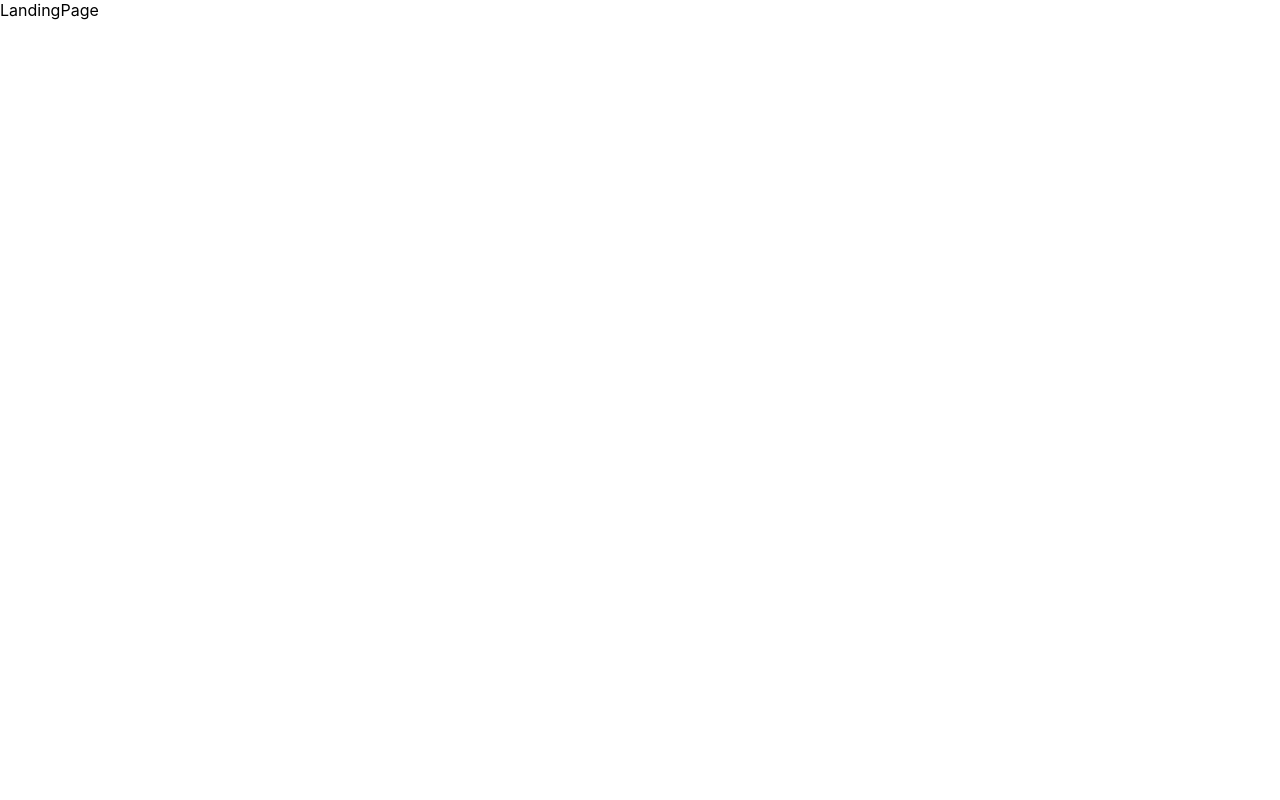
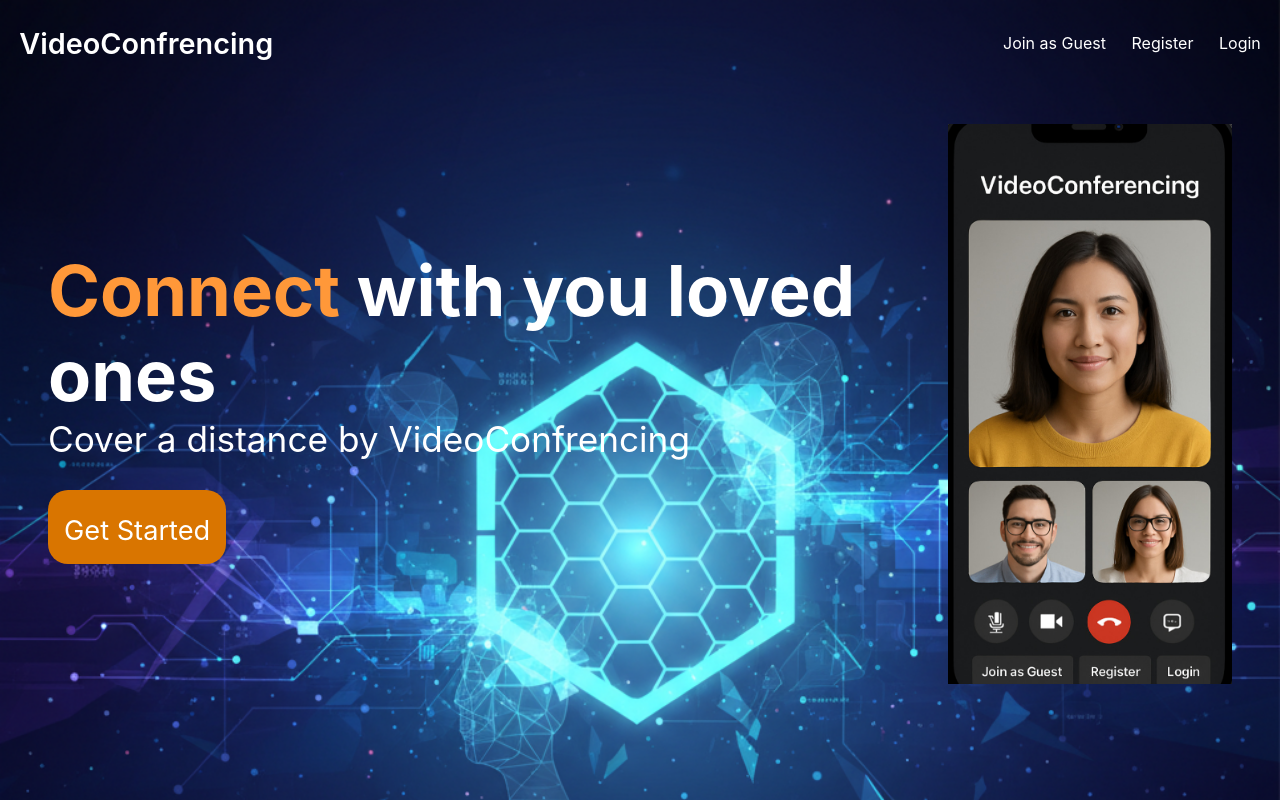
Before and after one commit to SHIVAM-SHRIVASTAVA-1605/VideoConfrencing, a React app in the folder frontend/: page / in a window 1280 px wide. Built offline with nearby package versions, Linux system fonts and the light colour scheme; the HTML template or start-up script is replaced by a standard one.

Commit message:
Creating Landing Page

```diff
--- a/frontend/src/App.css
+++ b/frontend/src/App.css
@@ -0,0 +1,58 @@
+.landingPageContainer {
+  height: 100vh;
+  width: 100vw;
+  background: url("./assets/background.png");
+  background-repeat: no-repeat;
+  background-size: cover;
+}
+
+.landingPageContainer nav {
+    padding-inline: 1.2rem;
+    padding-block: 1.6rem;
+    display: flex;
+    justify-content: space-between;
+    align-items: center;
+}
+
+.landingPageContainer nav h2 {
+    font-size: 1.8rem;
+    font-weight: 600;
+}
+
+.landingPageContainer nav .navlist {
+    display: flex;
+    gap: 1.6rem;
+    cursor: pointer;
+    color: white
+}
+
+.landingMainContainer {
+    display: flex;
+    justify-content: space-between;
+    padding-inline: 3rem;
+    height: 80vh;
+    align-items: center;
+}
+
+.landingMainContainer > div:nth-child(1) {
+    font-size: 2.2rem;
+}
+
+.landingMainContainer > div:nth-child(1) div[role='button'] {
+    background: #D97500;
+    width: fit-content;
+    padding: 1rem;
+    border-radius: 20px;
+    margin-top: 1.9rem;
+}
+
+.landingMainContainer > div:nth-child(1) div[role='button'] a {
+    text-decoration: none;
+    color: white;
+    font-size: 1.7rem;
+}
+
+.landingMainContainer > div:nth-child(2) img {
+    height: 70vh;
+    width: auto;
+}
--- a/frontend/src/pages/landing.jsx
+++ b/frontend/src/pages/landing.jsx
@@ -1,7 +1,37 @@
 import React from 'react'
+import "../App.css"
+import phone from '../assets/phone.png';
+import { Link } from "react-router-dom";
 
 export default function LandingPage() {
   return (
-    <div>LandingPage</div>
+    <div className='landingPageContainer'>
+        <nav>
+            <div className='navHeader'>
+                <h2 style={{ color: "white" }}>VideoConfrencing</h2>
+            </div>
+            <div className='navlist'>
+                <p>Join as Guest</p>
+                <p>Register</p>
+                <div role = 'button'>
+                    <p>Login</p>
+                </div>
+            </div>
+        </nav>
+
+        <div className='landingMainContainer'>
+            <div>
+                <h1 style={{ color: "white" }}><span style={{color: "#FF9839"}}>Connect</span> with you loved ones</h1>
+                <p style={{ color: "white" }}>Cover a distance by VideoConfrencing</p>
+                <div role='button'>
+                    <Link to="/home">Get Started</Link>
+                </div>
+            </div>
+            <div>
+                <img src={phone} alt="mobile screen" />
+            </div>
+        </div>
+
+    </div>
   )
 }
```
Also changed, not shown: frontend/src/assets/background.png (added), frontend/src/assets/phone.png (added).
